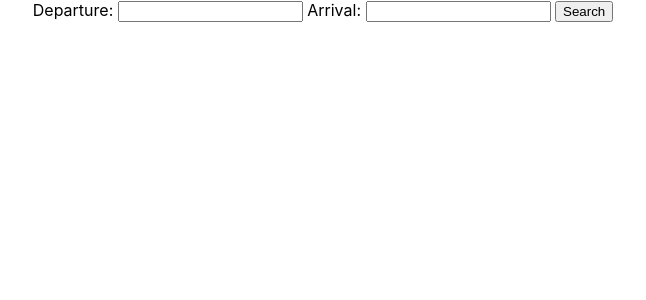
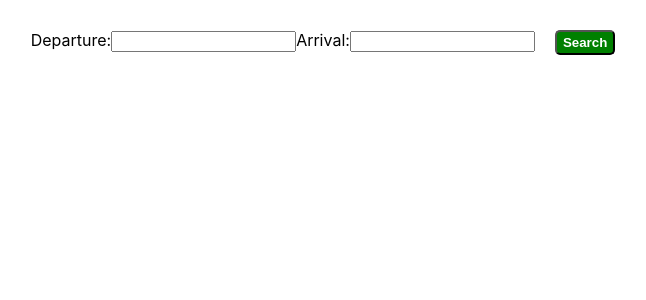
Before and after one commit to LouCyanCoder/flights_api_project, a React (Create React App) app: page / in a window 1280 px wide. Shown: the top 300 px of the page, without its empty margins (317-963 px from the left). Built offline with nearby package versions, Linux system fonts and the light colour scheme.

Commit message:
Searchbar implemented needs to have clickable results

```diff
--- a/src/App.css
+++ b/src/App.css
@@ -36,3 +36,28 @@
     transform: rotate(360deg);
   }
 }
+
+.searchbar_container {
+  display: flex;
+  flex-direction: row;
+  height: 25px;
+
+  /* align-items: center; */
+  justify-content: center;
+  padding: 20px;
+  margin-top: 10px;
+}
+
+.searchbar_container button {
+  height: 25px;
+  margin-left: 20px;
+  background-color: green;
+  color: white;
+  font-weight: bold;
+  border-radius: 5px;
+}
+
+li {
+  list-style: none;
+  text-align: justify;
+}
--- a/src/App.js
+++ b/src/App.js
@@ -35,6 +35,8 @@ function App() {
       setArrivalLocations={setArrivalLocations}
       setSearchDeparture={setSearchDeparture}
       setSearchArrival={setSearchArrival}
+      departureLocations={departureLocations}
+      arrivalLocations={arrivalLocations}
       // fetchFlightData={fetchFlightData}
       />
 
--- a/src/Components/SearchBar.js
+++ b/src/Components/SearchBar.js
@@ -1,4 +1,4 @@
-function SearchBar({setSearchDeparture, setSearchArrival, fetchFlightData, setDepartureLocations, setArrivalLocations}) {
+function SearchBar({setSearchDeparture, setSearchArrival, fetchFlightData, setDepartureLocations, setArrivalLocations, departureLocations, arrivalLocations}) {
     const fetchLocations = async (term, setData) => {
     const url = `https://api.skypicker.com/locations?term=${term}&locale=en-US&location_types=airport&limit=10&active_only=true&sort=name`;
     const resp = await fetch(url);
@@ -8,25 +8,37 @@ function SearchBar({setSearchDeparture, setSearchArrival, fetchFlightData, setDe
   };
 
     return(
+        <div className="searchbar_container">
+            <label>Departure: </label>
             <div>
-            <label>Departure: </label>
                 <input
                     type="search"
                     id="searchBar1"
                     onChange={(e) => {
                     fetchLocations(e.target.value, setDepartureLocations)
                     setSearchDeparture(e.target.value)}} />
+                        <ul>
+                            {departureLocations.map(l => (
+                                <li>{l.code}</li>
+                            ))}
+                        </ul>
+            </div>
             {' '}
-
             <label>Arrival: </label>
+            <div>
                 <input
                     type="search"
                     id="searchBar2"
                     onChange={(e) => {
                     fetchLocations(e.target.value, setArrivalLocations)
                     setSearchArrival(e.target.value)}} />
+                    <ul>
+                        {arrivalLocations.map(l => (
+                                <li>{l.code}</li>
+                            ))}
+                    </ul>
+                </div>
                 {' '}
-
             <button onClick={fetchFlightData}>Search</button>
         </div>
     )
```
Lines whose indentation alone changed are shown as unchanged.
